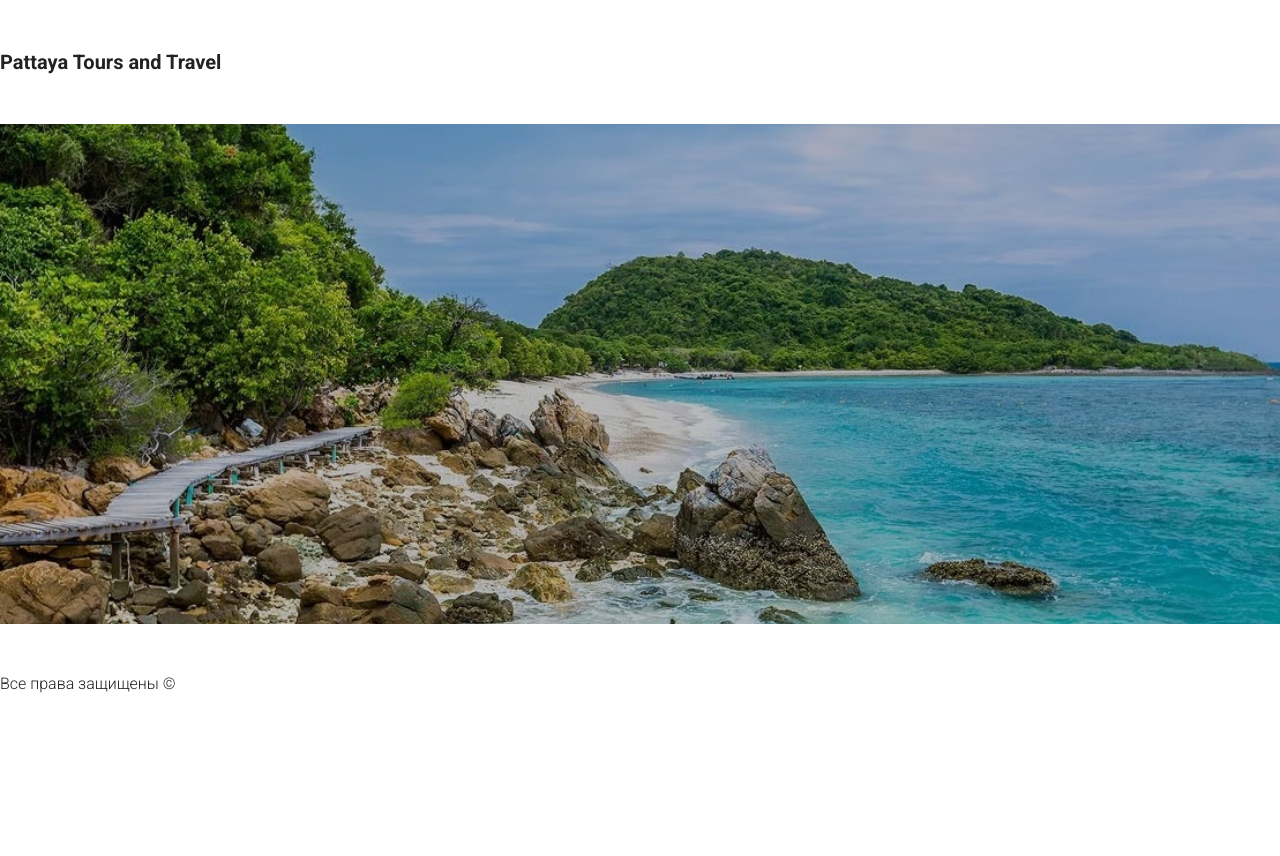
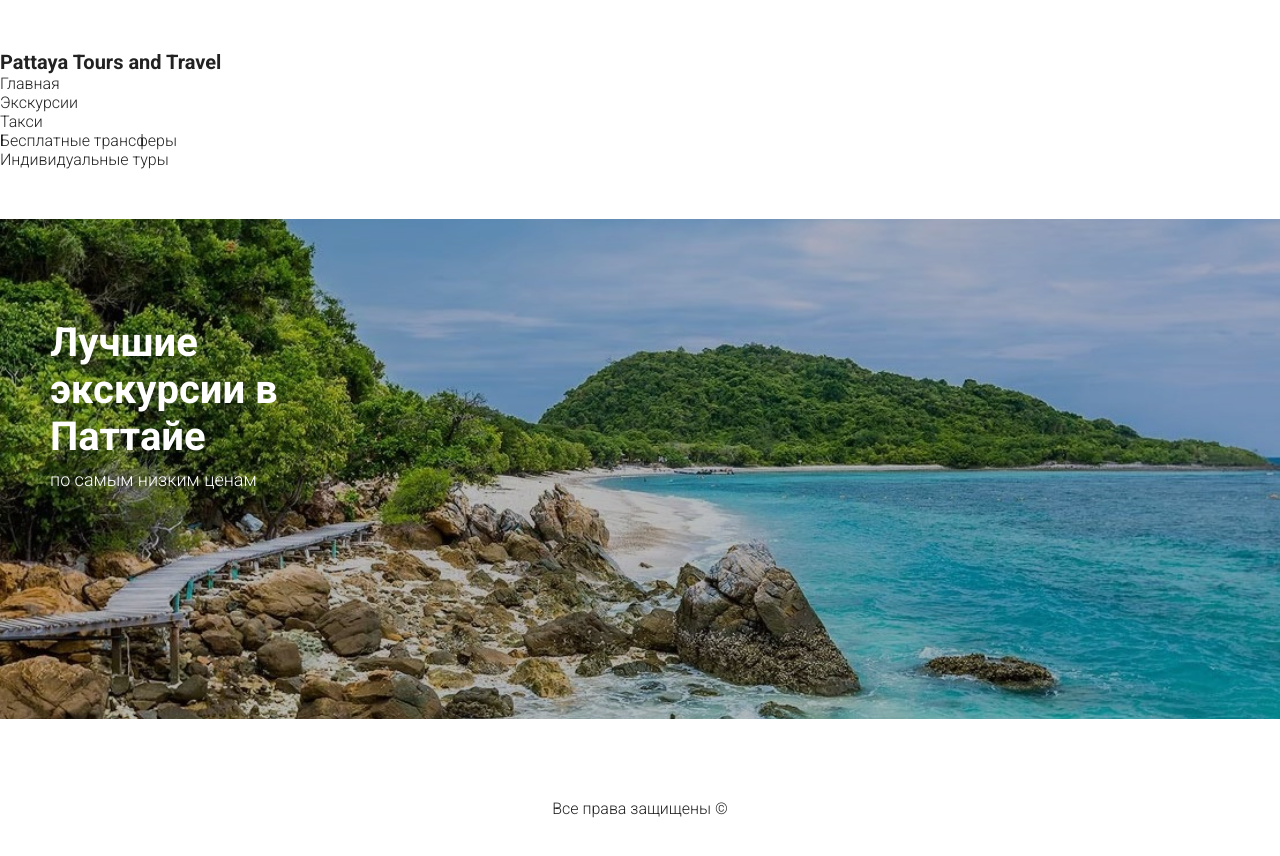
Before and after one commit to E-Mikha/pattaya-tour-and-travel, a React (Vite) app: page / in a window 1280 px wide. Shown: the top 856 px of the page. Before the commit the page ends 800 px from the top, so only its background shows below. Built offline with nearby package versions, Linux system fonts and the light colour scheme.

Commit message:
new commit

```diff
--- a/src/components/Header.jsx
+++ b/src/components/Header.jsx
@@ -5,6 +5,13 @@ export default function Header() {
     <header>
       <div>
         <span className="logo">Pattaya Tours and Travel</span>
+        <ul className="nav">
+          <li>Главная</li>
+          <li>Экскурсии</li>
+          <li>Такси</li>
+          <li>Бесплатные трансферы</li>
+          <li>Индивидуальные туры</li>
+        </ul>
       </div>
       <div className="presentation"></div>
     </header>
--- a/src/index.css
+++ b/src/index.css
@@ -26,9 +26,38 @@ header .logo {
 header .presentation {
   margin: 50px 0;
   background: url("./img/bg.jpeg") no-repeat;
+  width: 100%;
   height: 500px;
   background-size: cover;
-  background-position: center;
+  background-position: center center;
   background-blend-mode: multiply;
   background-color: #bcbcbc;
+  position: relative;
 }
+
+header .presentation::after {
+  content: "Лучшие экскурсии в Паттайе";
+  position: absolute;
+  top: 100px;
+  left: 50px;
+  width: 300px;
+  font-size: 40px;
+  font-weight: 600;
+  color: #fff;
+}
+
+header .presentation::before {
+  content: "по самым низким ценам";
+  position: absolute;
+  top: 250px;
+  left: 50px;
+  width: 300px;
+  font-size: 18px;
+  font-weight: 300;
+  color: #fff;
+}
+
+footer {
+  text-align: center;
+  margin-top: 80px;
+}
```
